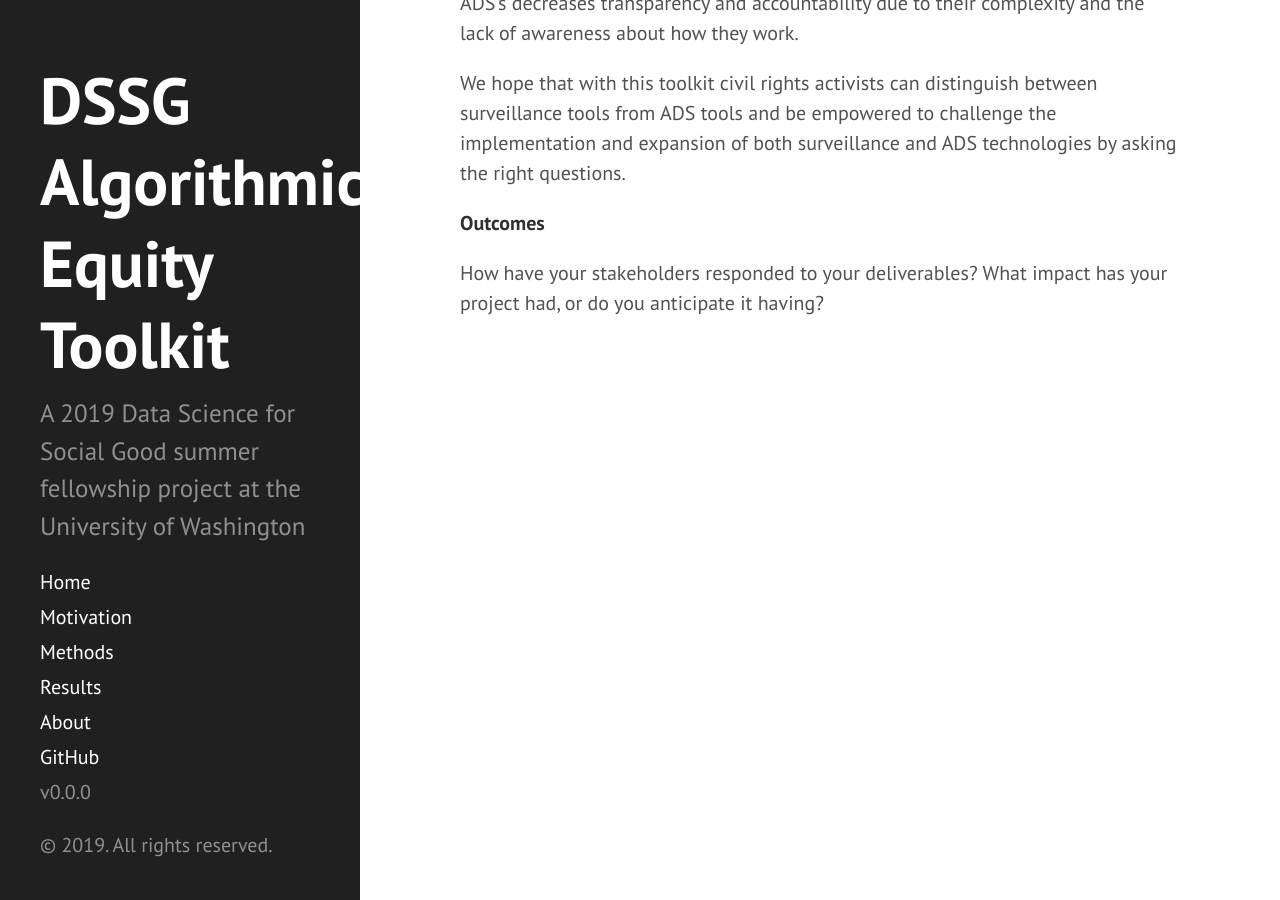
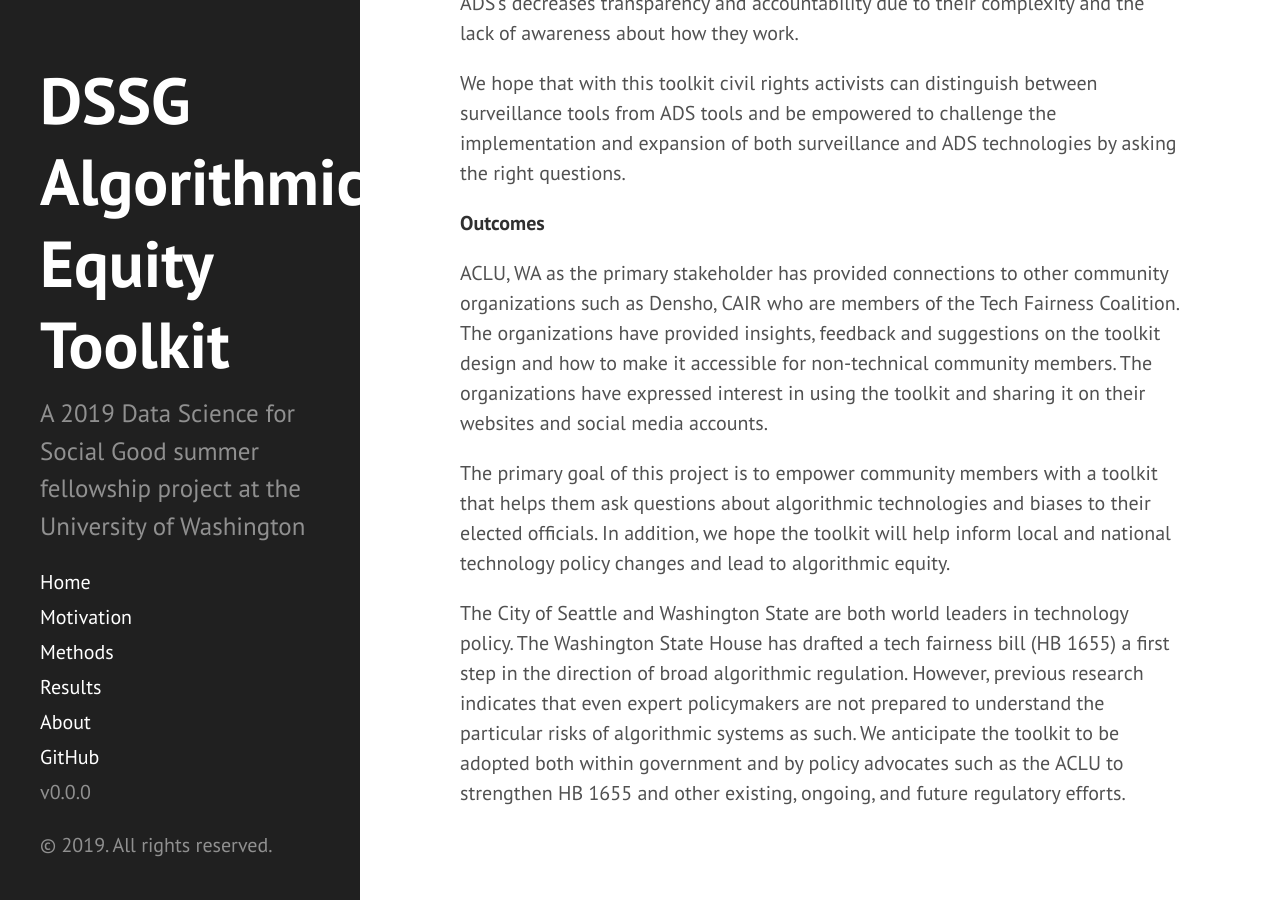
Before and after one commit to uwescience/AEKit-website, a Jekyll site: the page built from results.md, in a window 1280 px wide and 900 px high, scrolled down 1842 px. Built offline with Jekyll 4.4.1, drawn with Linux system fonts in a browser that asks for light colours.

Commit message:
added outcomes

```diff
--- a/results.md
+++ b/results.md
@@ -31,5 +31,8 @@ We hope that with this toolkit civil rights activists can distinguish between su
 
 **Outcomes**
 
-How have your stakeholders responded to your deliverables?
-What impact has your project had, or do you anticipate it having?
+ACLU, WA as the primary stakeholder has provided connections to other community organizations such as Densho, CAIR who are members of the Tech Fairness Coalition. The organizations have provided insights, feedback and suggestions on the toolkit design and how to make it accessible for non-technical community members. The organizations have expressed interest in using the toolkit and sharing it on their websites and social media accounts.
+
+The primary goal of this project is to empower community members with a toolkit that helps them ask questions about algorithmic technologies and biases to their elected officials. In addition, we hope the toolkit will help inform local and national technology policy changes and lead to algorithmic equity.
+
+The City of Seattle and Washington State are both world leaders in technology policy. The Washington State House has drafted a tech fairness bill (HB 1655) a first step in the direction of broad algorithmic regulation. However, previous research indicates that even expert policymakers are not prepared to understand the particular risks of algorithmic systems as such. We anticipate the toolkit to be adopted both within government and by policy advocates such as the ACLU to strengthen HB 1655 and other existing, ongoing, and future regulatory efforts.
```
